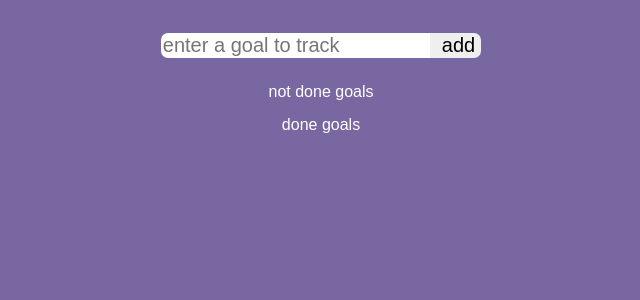
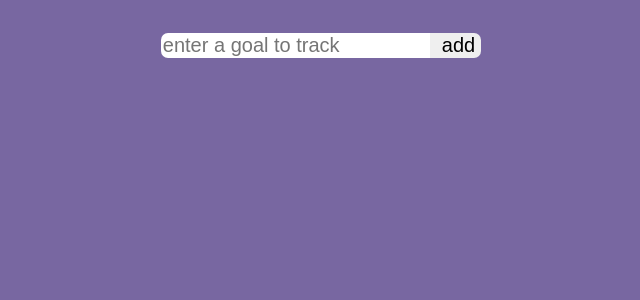
Before and after one commit to jwnbt/rwflb, a React (Create React App) app: page / in a window 1280 px wide. Shown: the top 300 px of the page, without its empty margins (319-959 px from the left). Built offline with nearby package versions, Linux system fonts and the light colour scheme.

Commit message:
add labels to show/not show based on goals length

```diff
--- a/src/App.js
+++ b/src/App.js
@@ -26,13 +26,16 @@ function GoalsConsole() {
     goal.done = !goal.done;
     setGoals((prevGoals) => [...prevGoals.filter((g) => g.pkey !== goal.pkey), goal]);
   };
+  const notDoneGoals = goals.filter((g) => !g.done);
+  const doneGoals = goals.filter((g) => g.done);
+
   return (
     <div className="console">
       <AddAGoal onAdd={handleAdd} />
-      <div className="label">{"not done goals"}</div>
-      <NotDoneGoalTable goals={goals.filter((g) => !g.done)} onAction={handleClick} />
-      <div className="label">{"done goals"}</div>
-      <DoneGoalTable goals={goals.filter((g) => g.done)} onAction={handleClick} />
+      <div className="label">{notDoneGoals.length === 0 ? "" : "not done goals"}</div>
+      <NotDoneGoalTable goals={notDoneGoals} onAction={handleClick} />
+      <div className="label">{doneGoals.length === 0 ? "" : "done goals"}</div>
+      <DoneGoalTable goals={doneGoals} onAction={handleClick} />
     </div>
   );
 }
```
